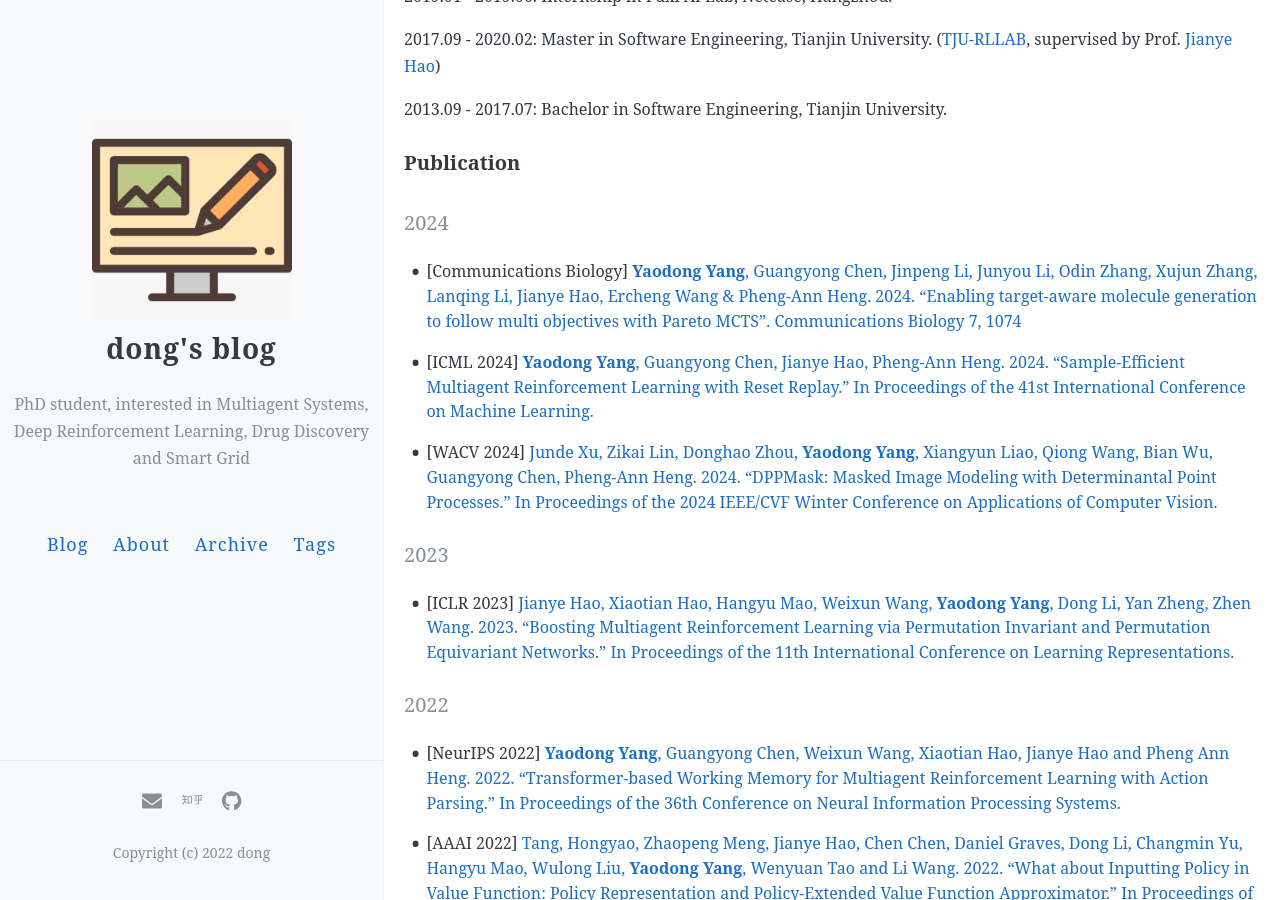
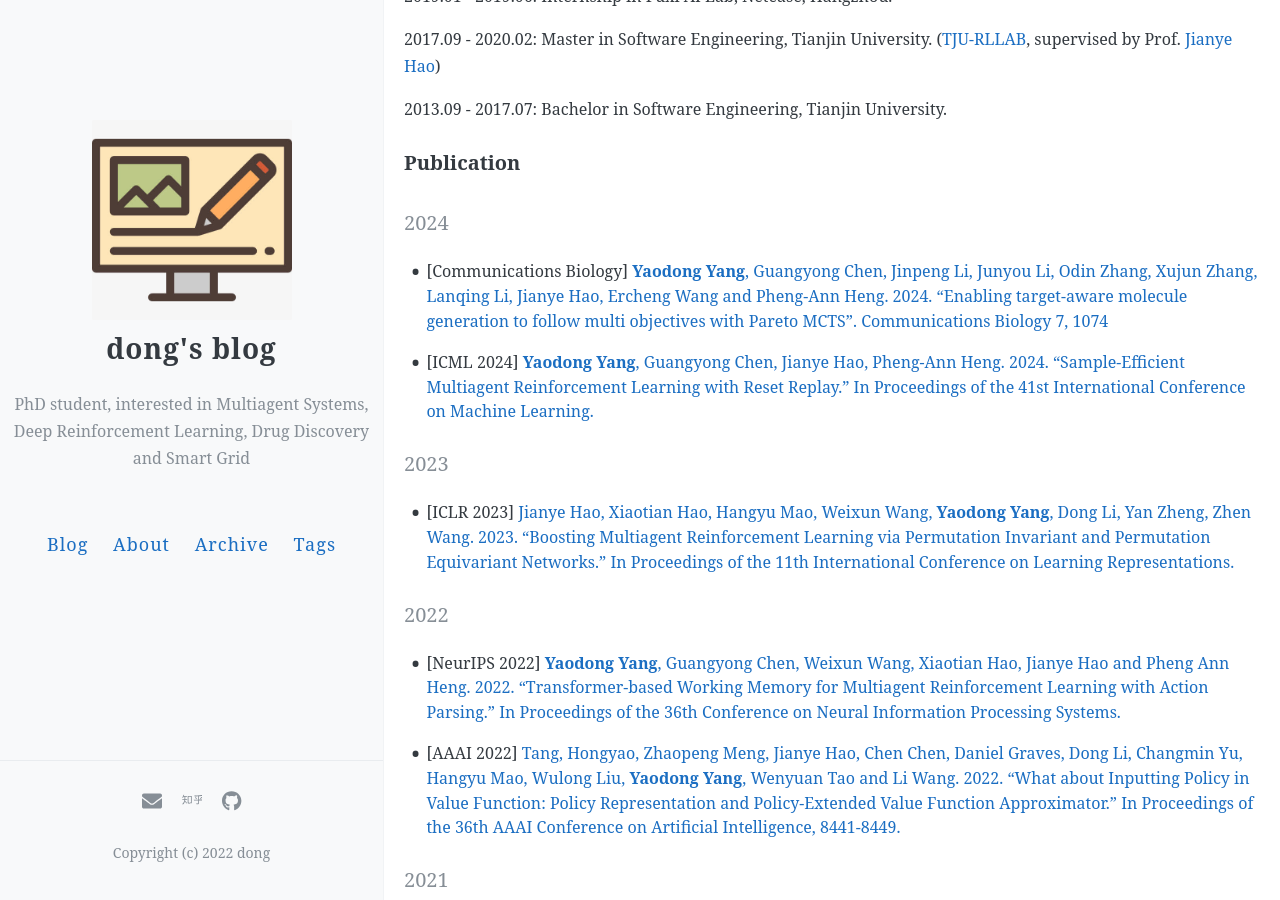
Before and after one commit to CNDOTA/CNDOTA.github.io, a Jekyll site: the page built from about.md, in a window 1280 px wide and 900 px high, scrolled down 573 px. Built offline with Jekyll 4.4.1, drawn with Linux system fonts in a browser that asks for light colours; comment, search, counter and statistics services are not loaded.

Commit message:
20241129

```diff
--- a/about.md
+++ b/about.md
@@ -33,19 +33,13 @@ supervised by Prof. [Pheng Ann Heng](http://www.cse.cuhk.edu.hk/~pheng/) and Pro
 
 #### 2024
 
-- [Communications Biology] [**Yaodong Yang**, Guangyong Chen, Jinpeng Li, Junyou Li, Odin Zhang, Xujun Zhang, Lanqing Li, Jianye Hao, Ercheng Wang & Pheng-Ann Heng. 2024.
+- [Communications Biology] [**Yaodong Yang**, Guangyong Chen, Jinpeng Li, Junyou Li, Odin Zhang, Xujun Zhang, Lanqing Li, Jianye Hao, Ercheng Wang and Pheng-Ann Heng. 2024.
 "Enabling target-aware molecule generation to follow multi objectives with Pareto MCTS". Communications Biology 7, 1074](https://doi.org/10.1038/s42003-024-06746-w)
 
 
 - [ICML 2024] [**Yaodong Yang**, Guangyong Chen, Jianye Hao, Pheng-Ann Heng. 2024.
 "Sample-Efficient Multiagent Reinforcement Learning with Reset Replay."
 In Proceedings of the 41st International Conference on Machine Learning.](https://openreview.net/pdf?id=w8ei1o9U5y)
-
-
-- [WACV 2024] [Junde Xu, Zikai Lin, Donghao Zhou, **Yaodong Yang**, Xiangyun Liao, Qiong Wang, Bian Wu, Guangyong Chen, Pheng-Ann Heng. 2024.
-"DPPMask: Masked Image Modeling with Determinantal Point Processes."
-In Proceedings of the 2024 IEEE/CVF Winter Conference on Applications of Computer Vision.](https://www.computer.org/csdl/proceedings-article/wacv/2024/189200c255/1W0fCRLxrX2)
-
 
 #### 2023
 - [ICLR 2023] [Jianye Hao, Xiaotian Hao, Hangyu Mao, Weixun Wang, **Yaodong Yang**, Dong Li, Yan Zheng, Zhen Wang. 2023.
```
